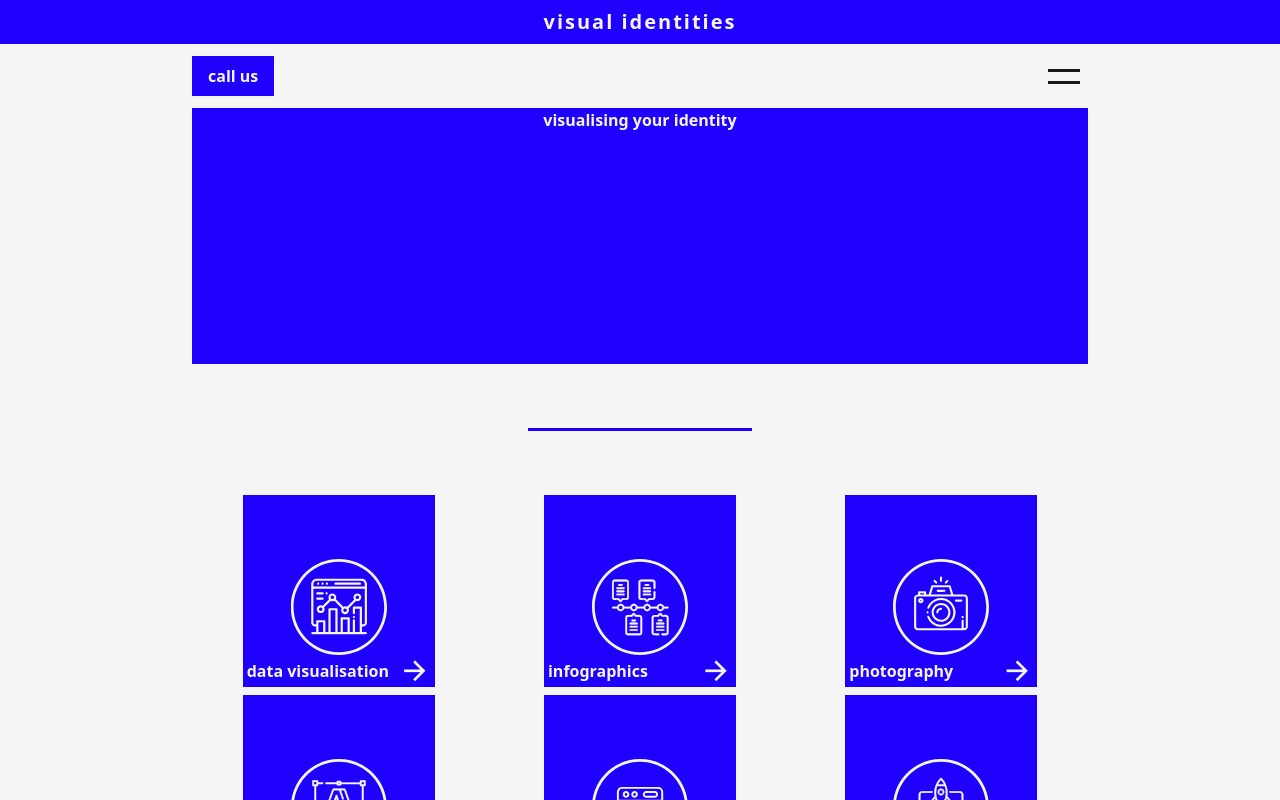
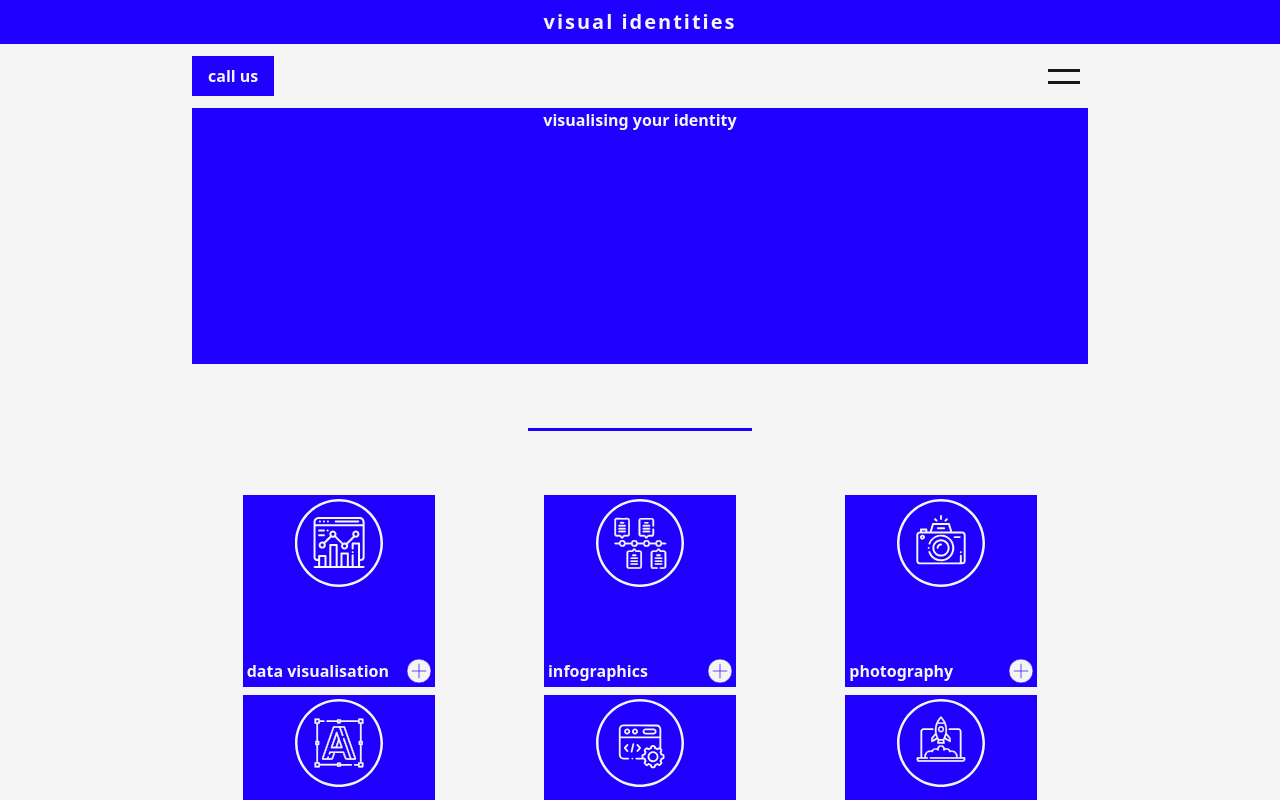
Before and after one commit to YinChuRijnaard/visual-identities, a Next.js app: page / in a window 1280 px wide. Built offline with nearby package versions, Linux system fonts and the light colour scheme.

Commit message:
Changes to index.js

```diff
--- /dev/null
+++ b/components/PlusSign.js
@@ -0,0 +1,24 @@
+export default function PlusSign() {
+  return (
+    <svg
+      className="fill-neutral-10 stroke-blue-1"
+      height="24"
+      width="24"
+      version="1.1"
+      id="Laag_1"
+      xmlns="http://www.w3.org/2000/svg"
+      xmlnsXlink="http://www.w3.org/1999/xlink"
+      x="0px"
+      y="0px"
+      viewBox="0 0 35 35"
+      xmlSpace="preserve">
+      <g>
+        <circle className="st2" cx="17.5" cy="17.5" r="17.5" />
+        <g>
+          <line className="st4" x1="17.5" y1="6.9" x2="17.5" y2="28.1" />
+          <line className="st4" x1="28.1" y1="17.5" x2="6.9" y2="17.5" />
+        </g>
+      </g>
+    </svg>
+  );
+}
--- a/pages/index.js
+++ b/pages/index.js
@@ -1,4 +1,9 @@
 import Link from "next/link";
+
+import cardsData from "../utils/cardsData";
+import Divider from "../components/Divider";
+import PlusSign from "../components/PlusSign";
+import ButtonWhite from "../components/ButtonWhite";
 
 // Discord link to discussion: https://discord.com/channels/102860784329052160/105765765117935616/981510345594114138
 
@@ -8,10 +13,8 @@ import Link from "next/link";
 // TODO
 // - Close nav menu when clicking logo to go home
 // - Change Cases sub menu to just one page and delete JZ Service component
-
-import cardsData from "../utils/cardsData";
-import Divider from "../components/Divider";
-import ButtonWhite from "../components/ButtonWhite";
+// Make sure nav URL etc auto-hide when scrolling
+// Fix alignment of cards and its data/content
 
 export default function Home() {
   return (
@@ -24,14 +27,14 @@ export default function Home() {
         {cardsData.map((item, index) => {
           return (
             <div
-              className="flex h-40 w-40 flex-col items-center justify-end bg-blue-1 fill-neutral-100 text-neutral-100 lg:h-48 lg:w-48"
+              className="flex h-40 w-40 flex-col items-center justify-between bg-blue-1 fill-neutral-100 text-neutral-100 lg:h-48 lg:w-48"
               key={index}>
-              {item.icon}
-              <span className="flex w-full items-end justify-center">
+              <span>{item.icon}</span>
+              <span className="w-full cursor-pointer p-1">
                 <Link href={item.link}>
-                  <span className="flex w-full cursor-pointer items-end justify-between p-1">
+                  <span className="flex items-center justify-between">
                     <p className="font-bold">{item.text}</p>
-                    <i className="ri-arrow-right-line ri-2x"></i>
+                    <PlusSign />
                   </span>
                 </Link>
               </span>
--- a/public/icons/BrandIdentity.js
+++ b/public/icons/BrandIdentity.js
@@ -1,6 +1,7 @@
 export default function BrandIdentity() {
   return (
     <svg
+      className="p-1"
       height="96"
       width="96"
       version="1.1"
--- a/public/icons/DataVisualisation.js
+++ b/public/icons/DataVisualisation.js
@@ -1,7 +1,7 @@
 export default function DataVisualisation() {
   // brandWhite
   return (
-    <svg
+    <svg    className="p-1"
       height="96"
       width="96"
       version="1.1"
--- a/public/icons/Infographics.js
+++ b/public/icons/Infographics.js
@@ -2,6 +2,7 @@ export default function Infographics() {
   // brandBlue
   return (
     <svg
+      className="p-1"
       height="96"
       width="96"
       version="1.1"
--- a/public/icons/Photography.js
+++ b/public/icons/Photography.js
@@ -2,6 +2,7 @@ export default function Photography() {
   // brandTrans
   return (
     <svg
+      className="p-1"
       height="96"
       width="96"
       version="1.1"
--- a/public/icons/SeoSea.js
+++ b/public/icons/SeoSea.js
@@ -1,6 +1,7 @@
 export default function SeoSea() {
   return (
     <svg
+      className="p-1"
       height="96"
       width="96"
       version="1.1"
--- a/public/icons/WebDevelopment.js
+++ b/public/icons/WebDevelopment.js
@@ -1,6 +1,7 @@
 export default function WebDevelopment() {
   return (
     <svg
+      className="p-1"
       height="96"
       width="96"
       version="1.1"
```
